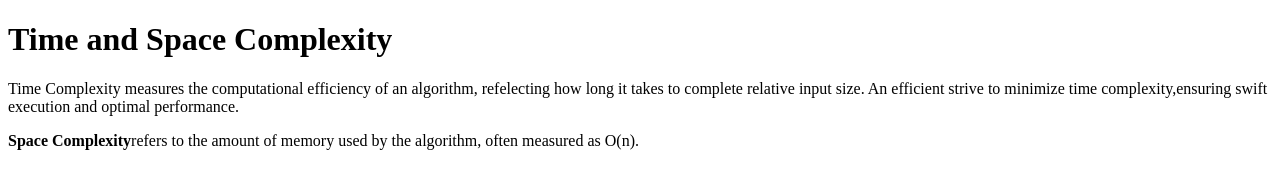
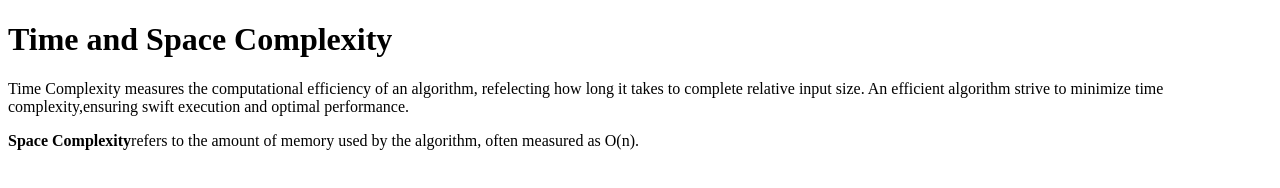
Before and after one commit to acciojob/time-and-space-complexity-624-urvashi, a website: page main.html in a window 1280 px wide. Drawn offline with Linux system fonts and the light colour scheme.

Commit message:
created a submission

```diff
--- a/main.html
+++ b/main.html
@@ -8,7 +8,7 @@
 
 <body>
 	<h1>Time and Space Complexity</h1>
-    <p>Time Complexity measures the computational efficiency of an algorithm, refelecting how long it takes to complete relative input size. An efficient strive to minimize time complexity,ensuring swift execution and optimal performance.</p>
+    <p>Time Complexity measures the computational efficiency of an algorithm, refelecting how long it takes to complete relative input size. An efficient algorithm strive to minimize time complexity,ensuring swift execution and optimal performance.</p>
 
     <p><b>Space Complexity</b>refers to the amount of memory used by the algorithm, often measured as O(n).</p>
 	<!-- the entire body must be written by student -->
```
